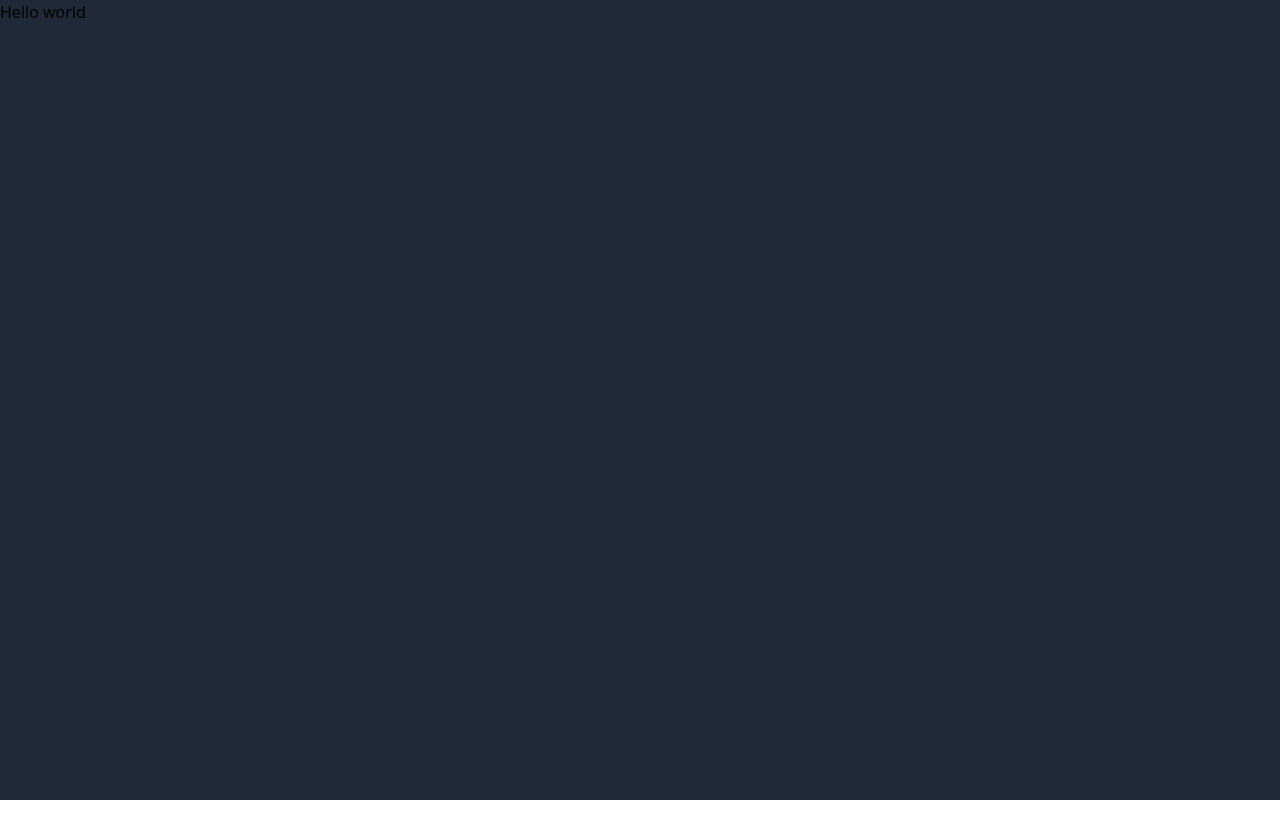
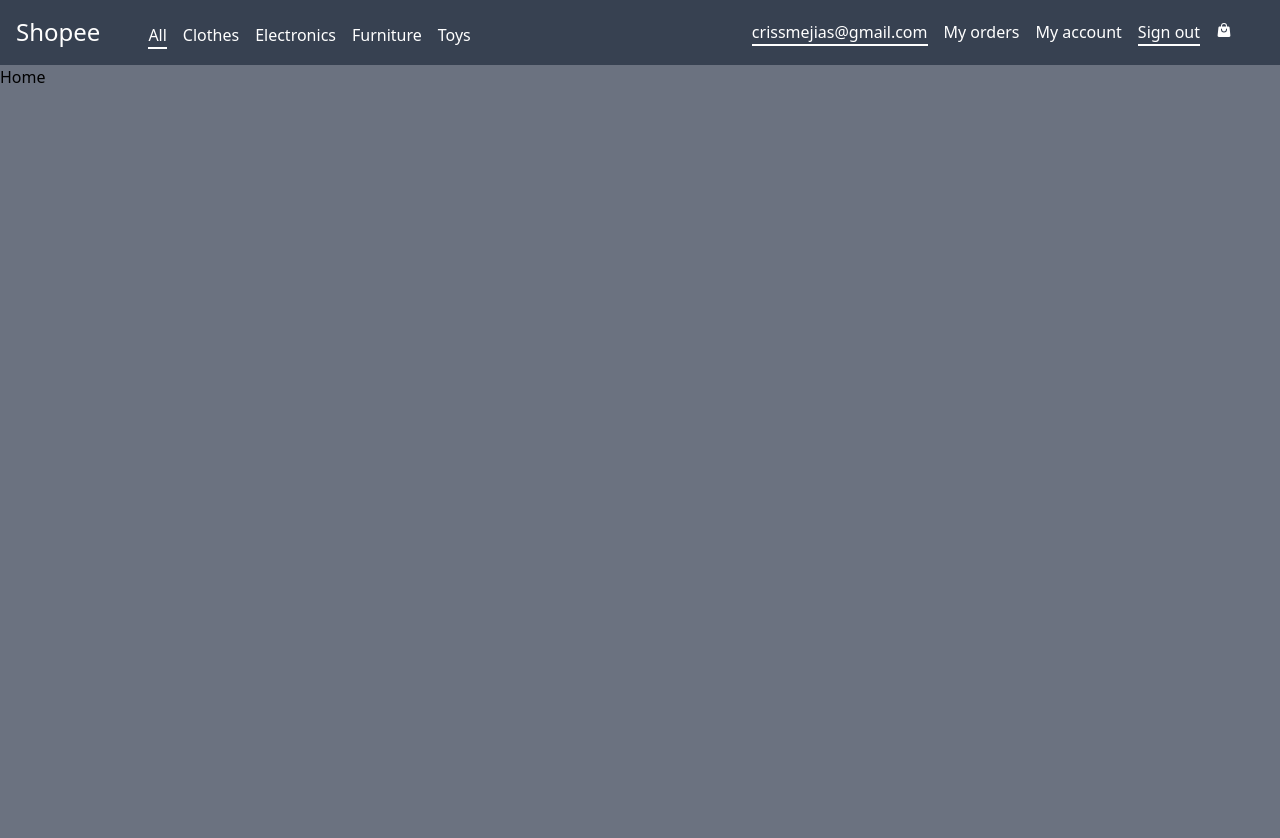
Before and after one commit to crissmejias/react_practico, a React (Vite) app: page / in a window 1280 px wide. Shown: the top 838 px of the page. Before the commit the page ends 800 px from the top, so only its background shows below. Built offline with nearby package versions, Linux system fonts and the light colour scheme.

Commit message:
Adding routes with React Router

```diff
--- a/index.html
+++ b/index.html
@@ -4,7 +4,7 @@
         <meta charset="UTF-8" />
         <link rel="icon" type="image/svg+xml" href="/vite.svg" />
         <meta name="viewport" content="width=device-width, initial-scale=1.0" />
-    <title>Vite + React + TS</title>
+        <title>React, Tailwind and TS</title>
     </head>
     <body>
         <div id="root"></div>
--- a/package.json
+++ b/package.json
@@ -10,8 +10,10 @@
         "preview": "vite preview"
     },
     "dependencies": {
+        "@heroicons/react": "^2.0.17",
         "react": "^18.2.0",
-        "react-dom": "^18.2.0"
+        "react-dom": "^18.2.0",
+        "react-router-dom": "^6.11.1"
     },
     "devDependencies": {
         "@types/react": "^18.0.28",
--- a/src/App.tsx
+++ b/src/App.tsx
@@ -1,7 +1,22 @@
+import {Route, Routes} from 'react-router-dom'
+import {Layout} from "./components/Layout"
+import { Header } from './components/Header'
 function App() {
     return(
     <>
-    <div className="min-h-screen bg-gray-800">Hello world</div>
+    <Header/>
+    <Layout>
+      <Routes>
+        <Route path="/"  element={<h1>Home</h1>}/>
+        <Route path="/clothes" element={<h1>Clothes</h1>}/>
+        <Route path="/electronics" element={<h1>Electronics</h1>}/>
+        <Route path="/furniture" element={<h1>Furniture</h1>}/>
+        <Route path="/toys" element={<h1>Toys</h1>}/>
+        <Route path="/my-account" element={<h1>My Account</h1>}/>
+        <Route path="/my-orders" element={<h1>My Orders</h1>}/>
+        <Route path="/checkout" element={<h1>Checkout</h1>}/>
+      </Routes>
+    </Layout>
     </>
   )
 }
--- /dev/null
+++ b/src/components/Header.tsx
@@ -0,0 +1,32 @@
+import { NavLink } from "react-router-dom"
+import {ShoppingBagIcon} from '@heroicons/react/24/solid'
+const Header = (): JSX.Element  => {
+    return(
+        <>
+        <header className="w-full py-4 bg-gray-700 flex justify-between ">
+            <div className="flex gap-12 ml-4  items-baseline text-white">
+            <NavLink to="/"><h1 className="text-2xl">Shopee</h1></NavLink>
+                <nav className="flex gap-4">
+                    <NavLink className={({isActive}) => isActive ? "border-b-2 border-white" : ""} to="/">All</NavLink>
+                    <NavLink className={({isActive}) => isActive ? "border-b-2 border-white" : ""} to="/clothes">Clothes</NavLink>
+                    <NavLink className={({isActive}) => isActive ? "border-b-2 border-white" : ""} to="/electronics">Electronics</NavLink>
+                    <NavLink className={({isActive}) => isActive ? "border-b-2 border-white" : ""} to="/furniture">Furniture</NavLink>
+                    <NavLink className={({isActive}) => isActive ? "border-b-2 border-white" : ""} to="/toys">Toys</NavLink>
+                </nav>
+            </div>
+            <div className="flex gap-12  items-center mr-12">
+                <nav className="flex gap-4 items-baseline text-white">
+                    <NavLink className={({isActive}) => isActive ? "border-b-2 border-white" : ""} to="/#">crissmejias@gmail.com</NavLink>
+                    <NavLink className={({isActive}) => isActive ? "border-b-2 border-white" : ""} to="/my-orders">My orders</NavLink>
+                    <NavLink className={({isActive}) => isActive ? "border-b-2 border-white" : ""} to="/my-account">My account</NavLink>
+                    <NavLink className={({isActive}) => isActive ? "border-b-2 border-white" : ""} to="/#">Sign out</NavLink>
+                    <NavLink className={({isActive}) => isActive ? "border-b-2 border-white" : ""} to="/checkout">
+                        <ShoppingBagIcon className="h-4 w-4"/>
+                    </NavLink>
+                </nav>
+            </div>
+        </header>
+        </>
+    )
+}
+export {Header}
--- /dev/null
+++ b/src/components/Layout.tsx
@@ -0,0 +1,10 @@
+const Layout = ({children}: {children: JSX.Element}): JSX.Element => {
+    return(
+        <>
+        <div className="min-h-screen flex flex-col bg-gray-500">
+            {children}
+        </div>
+        </>
+    )
+}
+export {Layout}
--- a/src/main.tsx
+++ b/src/main.tsx
@@ -1,10 +1,12 @@
 import React from 'react'
 import ReactDOM from 'react-dom/client'
 import App from './App.tsx'
+import { BrowserRouter } from 'react-router-dom'
 import './index.css'
-
 ReactDOM.createRoot(document.getElementById('root') as HTMLElement).render(
   <React.StrictMode>
+    <BrowserRouter>
     <App />
+    </BrowserRouter>
   </React.StrictMode>,
 )
```
Also changed, not shown: 1 other file (tests, documents, lock files or other folders). Lines whose indentation alone changed are shown as unchanged.
